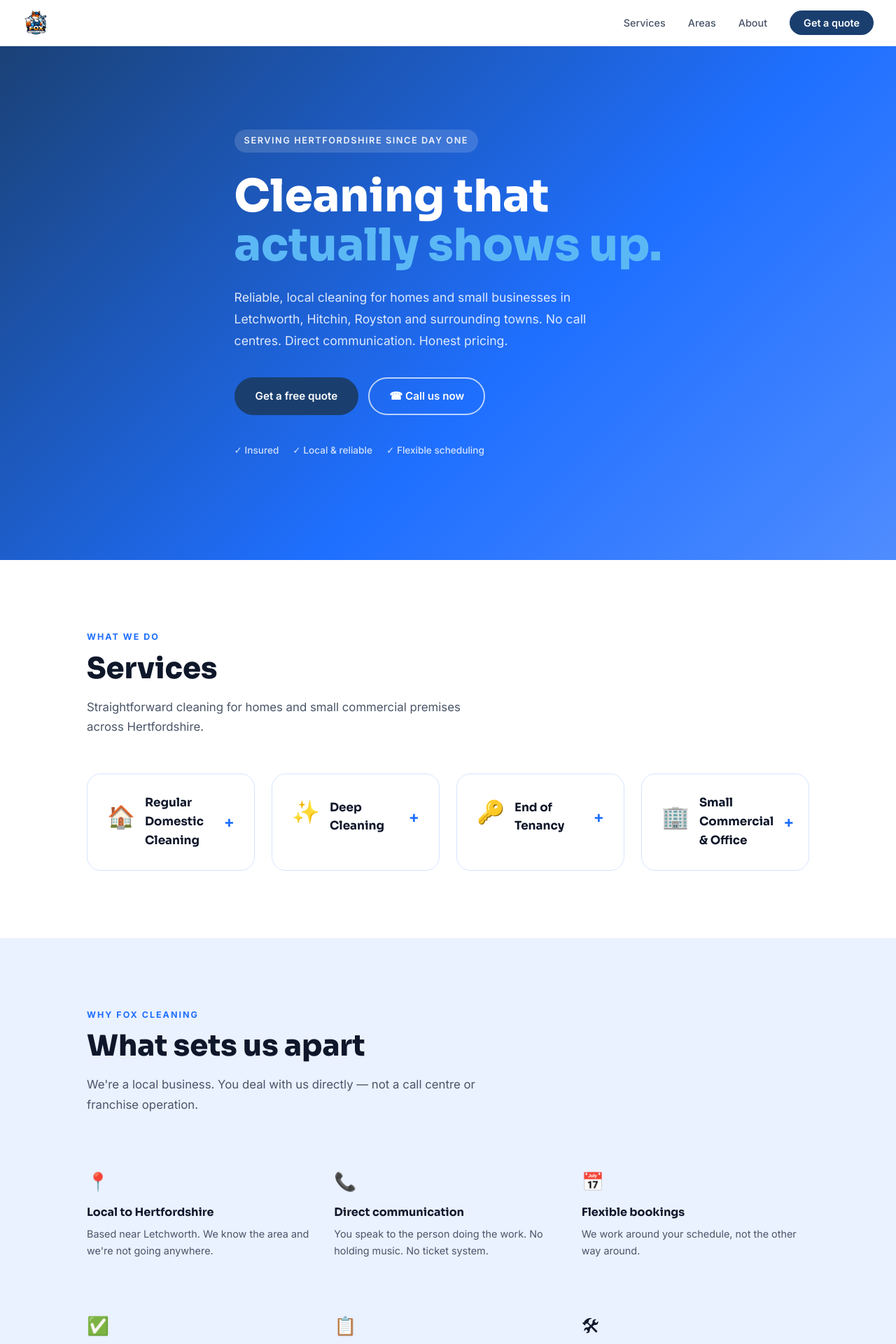
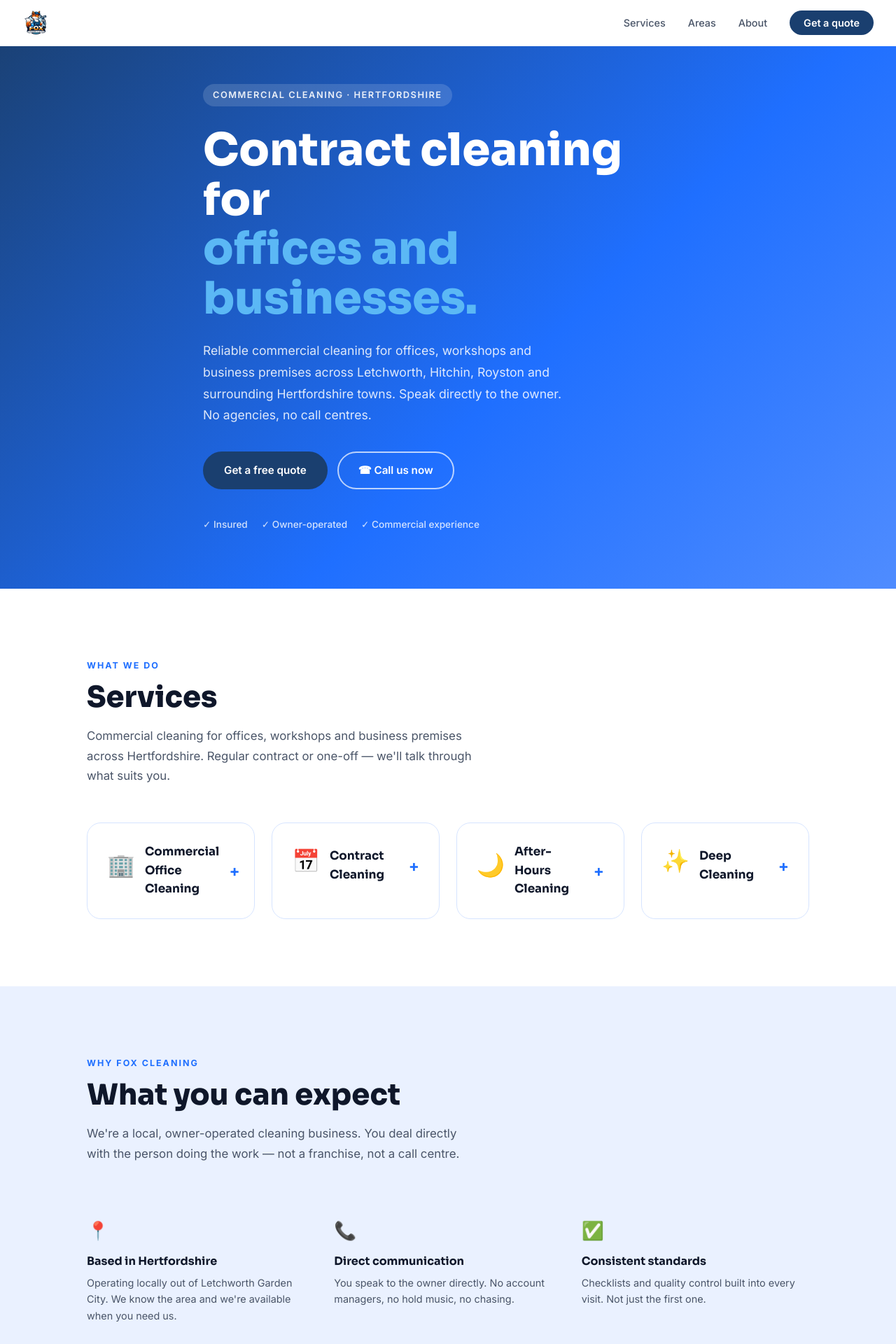
Before and after one commit to Ronron53/Fox-Cleaning, a Flask app: page / in a window 1280 px wide. Shown: the top 1920 px of the page at 70% size. Run offline with Flask 3, Linux system fonts and the light colour scheme.

Commit message:
landing page copy adjustment

```diff
--- a/templates/index.html
+++ b/templates/index.html
@@ -3,8 +3,8 @@
 <head>
   <meta charset="UTF-8">
   <meta name="viewport" content="width=device-width, initial-scale=1.0">
-  <meta name="description" content="Professional cleaning services in Letchworth, Hitchin, Royston and across Hertfordshire. Reliable, local, affordable. Get a free quote today.">
-  <title>Fox Cleaning — Hertfordshire's Local Cleaning Service</title>
+  <meta name="description" content="Commercial cleaning for offices, workshops and business premises across Hertfordshire. Reliable contract cleaning based in Letchworth. Get a free quote.">
+  <title>Fox Cleaning — Commercial Cleaning Across Hertfordshire</title>
   <link rel="stylesheet" href="{{ url_for('static', filename='style.css') }}">
   <link rel="preconnect" href="https://fonts.googleapis.com">
   <link rel="preconnect" href="https://fonts.gstatic.com" crossorigin>
@@ -41,10 +41,10 @@
 <!-- ===================== HERO ===================== -->
 <section class="hero">
   <div class="hero-inner">
-    <div class="hero-badge">Serving Hertfordshire since day one</div>
-    <h1>Cleaning that<br><span class="accent">actually shows up.</span></h1>
+    <div class="hero-badge">Commercial cleaning · Hertfordshire</div>
+    <h1>Contract cleaning for<br><span class="accent">offices and businesses.</span></h1>
     <p class="hero-sub">
-      Reliable, local cleaning for homes and small businesses in Letchworth, Hitchin, Royston and surrounding towns. No call centres. Direct communication. Honest pricing.
+      Reliable commercial cleaning for offices, workshops and business premises across Letchworth, Hitchin, Royston and surrounding Hertfordshire towns. Speak directly to the owner. No agencies, no call centres.
     </p>
     <div class="hero-actions">
       <a href="#contact" class="btn btn-primary">Get a free quote</a>
@@ -52,8 +52,8 @@
     </div>
     <div class="hero-trust">
       <span>&#10003; Insured</span>
-      <span>&#10003; Local &amp; reliable</span>
-      <span>&#10003; Flexible scheduling</span>
+      <span>&#10003; Owner-operated</span>
+      <span>&#10003; Commercial experience</span>
     </div>
   </div>
 </section>
@@ -64,22 +64,54 @@
   <div class="container">
     <div class="section-label">What we do</div>
     <h2>Services</h2>
-    <p class="section-sub">Straightforward cleaning for homes and small commercial premises across Hertfordshire.</p>
+    <p class="section-sub">Commercial cleaning for offices, workshops and business premises across Hertfordshire. Regular contract or one-off — we'll talk through what suits you.</p>
 
     <div class="services-grid">
 
       <div class="service-card accordion-card" onclick="toggleService(this)">
         <div class="service-header">
-          <div class="service-icon">&#127968;</div>
-          <h3>Regular Domestic Cleaning</h3>
+          <div class="service-icon">&#127970;</div>
+          <h3>Commercial Office Cleaning</h3>
           <span class="arrow">+</span>
         </div>
         <div class="service-content">
           <ul>
-            <li>Weekly or fortnightly home cleans</li>
-            <li>Kitchens, bathrooms, living areas and bedrooms</li>
-            <li>Flexible timing around you</li>
-            <li>Same cleaner each visit</li>
+            <li>Regular contract cleaning for offices and business premises</li>
+            <li>Desks, communal areas, kitchens and washrooms</li>
+            <li>Consistent standards on every visit</li>
+            <li>Early morning or after-hours available</li>
+          </ul>
+        </div>
+      </div>
+
+      <div class="service-card accordion-card" onclick="toggleService(this)">
+        <div class="service-header">
+          <div class="service-icon">&#128197;</div>
+          <h3>Contract Cleaning</h3>
+          <span class="arrow">+</span>
+        </div>
+        <div class="service-content">
+          <ul>
+            <li>Agreed schedules — daily, weekly or fortnightly</li>
+            <li>Suitable for offices, workshops, studios and retail</li>
+            <li>Service agreements tailored to your business</li>
+            <li>Direct point of contact throughout</li>
+          </ul>
+        </div>
+      </div>
+
+      <div class="service-card accordion-card" onclick="toggleService(this)">
+        <div class="service-header">
+          <div class="service-icon">&#127769;</div>
+          <h3>After-Hours Cleaning</h3>
+          <span class="arrow">+</span>
+        </div>
+        <div class="service-content">
+          <ul>
+            <li>Cleaning outside your business hours</li>
+            <li>No disruption to staff or customers</li>
+            <li>Flexible start times to suit your premises</li>
+            <li>Suitable for offices, clinics and commercial sites</li>
           </ul>
         </div>
       </div>
@@ -92,40 +124,9 @@
         </div>
         <div class="service-content">
           <ul>
-            <li>Top-to-bottom thorough clean</li>
-            <li>Inside cupboards and appliances</li>
-            <li>Limescale, grease and grime removal</li>
-            <li>One-off or periodic</li>
-          </ul>
-        </div>
-      </div>
-
-      <div class="service-card accordion-card" onclick="toggleService(this)">
-        <div class="service-header">
-          <div class="service-icon">&#128273;</div>
-          <h3>End of Tenancy</h3>
-          <span class="arrow">+</span>
-        </div>
-        <div class="service-content">
-          <ul>
-            <li>Full property clean to letting agent standard</li>
-            <li>Appliances inside and out</li>
-            <li>Available at short notice</li>
-          </ul>
-        </div>
-      </div>
-
-      <div class="service-card accordion-card" onclick="toggleService(this)">
-        <div class="service-header">
-          <div class="service-icon">&#127970;</div>
-          <h3>Small Commercial &amp; Office</h3>
-          <span class="arrow">+</span>
-        </div>
-        <div class="service-content">
-          <ul>
-            <li>Offices, studios and retail premises</li>
-            <li>Early morning or out-of-hours available</li>
-            <li>Flexible recurring schedule</li>
+            <li>Thorough one-off clean for commercial premises</li>
+            <li>Suitable before a new contract begins or after a refurbishment</li>
+            <li>High-contact surfaces, kitchens, washrooms and common areas</li>
           </ul>
         </div>
       </div>
@@ -139,39 +140,39 @@
 <section id="about" class="section section-tinted">
   <div class="container">
     <div class="section-label">Why Fox Cleaning</div>
-    <h2>What sets us apart</h2>
-    <p class="section-sub">We're a local business. You deal with us directly — not a call centre or franchise operation.</p>
+    <h2>What you can expect</h2>
+    <p class="section-sub">We're a local, owner-operated cleaning business. You deal directly with the person doing the work — not a franchise, not a call centre.</p>
 
     <div class="reasons-grid">
       <div class="reason">
         <div class="reason-icon">&#128205;</div>
-        <h4>Local to Hertfordshire</h4>
-        <p>Based near Letchworth. We know the area and we're not going anywhere.</p>
+        <h4>Based in Hertfordshire</h4>
+        <p>Operating locally out of Letchworth Garden City. We know the area and we're available when you need us.</p>
       </div>
       <div class="reason">
         <div class="reason-icon">&#128222;</div>
         <h4>Direct communication</h4>
-        <p>You speak to the person doing the work. No holding music. No ticket system.</p>
-      </div>
-      <div class="reason">
-        <div class="reason-icon">&#128197;</div>
-        <h4>Flexible bookings</h4>
-        <p>We work around your schedule, not the other way around.</p>
+        <p>You speak to the owner directly. No account managers, no hold music, no chasing.</p>
       </div>
       <div class="reason">
         <div class="reason-icon">&#9989;</div>
         <h4>Consistent standards</h4>
-        <p>Clear checklists and quality control on every visit — not just the first one.</p>
+        <p>Checklists and quality control built into every visit. Not just the first one.</p>
+      </div>
+      <div class="reason">
+        <div class="reason-icon">&#127970;</div>
+        <h4>Commercial experience</h4>
+        <p>Experience cleaning offices, schools, nurseries, surgeries, laboratories, dealerships and council properties.</p>
       </div>
       <div class="reason">
         <div class="reason-icon">&#128203;</div>
         <h4>Transparent pricing</h4>
-        <p>You know what you're paying before we start. No surprises on the invoice.</p>
+        <p>Quoted before we start. No hidden charges. You know what you're paying and what you're getting.</p>
       </div>
       <div class="reason">
         <div class="reason-icon">&#128736;</div>
-        <h4>Hands-on approach</h4>
-        <p>Owner-operated. The person running the business is on the job.</p>
+        <h4>Owner on the job</h4>
+        <p>This is not a managed service with unknown staff. The owner is hands-on and accountable.</p>
       </div>
     </div>
   </div>
@@ -212,8 +213,8 @@
       </div>
       <div class="trust-divider"></div>
       <div class="trust-item">
-        <strong>&#9989; No contracts</strong>
-        <span>Start, pause or stop any time</span>
+        <strong>&#9989; Flexible agreements</strong>
+        <span>Service terms tailored to your business</span>
       </div>
       <div class="trust-divider"></div>
       <div class="trust-item">
@@ -223,7 +224,7 @@
       <div class="trust-divider"></div>
       <div class="trust-item">
         <strong>&#128222; Direct contact</strong>
-        <span>Speak to us, not an operator</span>
+        <span>Speak to the owner, not an operator</span>
       </div>
     </div>
   </div>
@@ -234,8 +235,8 @@
 <section id="contact" class="section section-dark">
   <div class="container">
     <div class="section-label light">Get in touch</div>
-    <h2 class="light">Get a free quote</h2>
-    <p class="section-sub light">Fill in the form and we'll get back to you within a few hours. No obligation.</p>
+    <h2 class="light">Request a quote</h2>
+    <p class="section-sub light">Tell us about your premises and we'll get back to you, usually the same day. No obligation.</p>
 
     <!-- Flash messages -->
     {% with messages = get_flashed_messages(with_categories=true) %}
@@ -270,17 +271,17 @@
           <label for="clean_type">Type of clean <span class="required">*</span></label>
           <select id="clean_type" name="clean_type" required>
             <option value="" disabled selected>Select a service…</option>
-            <option value="Regular domestic">Regular domestic cleaning</option>
-            <option value="Deep clean">Deep cleaning</option>
-            <option value="End of tenancy">End of tenancy</option>
-            <option value="Commercial / office">Commercial / office cleaning</option>
+            <option value="Commercial office cleaning">Commercial office cleaning</option>
+            <option value="Contract cleaning">Contract cleaning (regular schedule)</option>
+            <option value="After-hours cleaning">After-hours cleaning</option>
+            <option value="Deep clean">Deep cleaning (one-off)</option>
             <option value="Other">Other — I'll explain below</option>
           </select>
         </div>
 
         <div class="form-group">
           <label for="details">Property / business details</label>
-          <input type="text" id="details" name="details" placeholder="e.g. 3-bed house in Hitchin, or small office in Letchworth">
+          <input type="text" id="details" name="details" placeholder="e.g. small office in Letchworth, workshop in Hitchin, 10 staff">
         </div>
 
         <div class="form-group">
@@ -339,10 +340,10 @@
       </div>
       <div>
         <h5>Services</h5>
-        <a href="#services">Regular domestic</a>
+        <a href="#services">Office cleaning</a>
+        <a href="#services">Contract cleaning</a>
+        <a href="#services">After-hours cleaning</a>
         <a href="#services">Deep cleaning</a>
-        <a href="#services">End of tenancy</a>
-        <a href="#services">Commercial</a>
       </div>
       <div>
         <h5>Areas</h5>
@@ -353,7 +354,7 @@
     </div>
   </div>
   <div class="footer-bottom">
-    <p>&copy; 2026 Fox Cleaning Services. Hertfordshire, UK.</p>
+    <p>&copy; 2026 Fox Cleaning Services. Letchworth Garden City, Hertfordshire.</p>
   </div>
 </footer>
 
```
